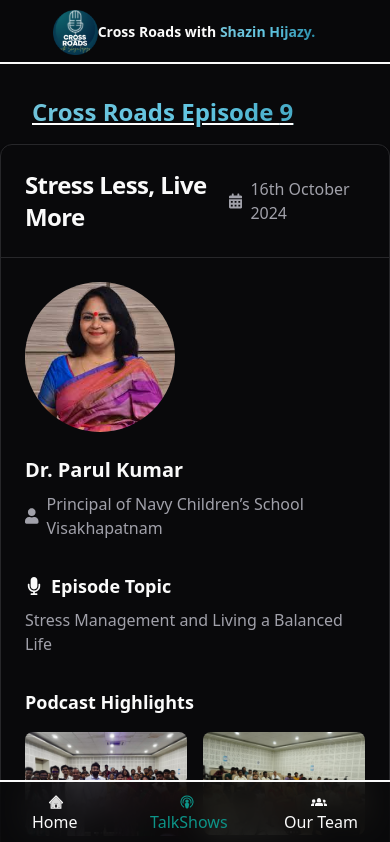
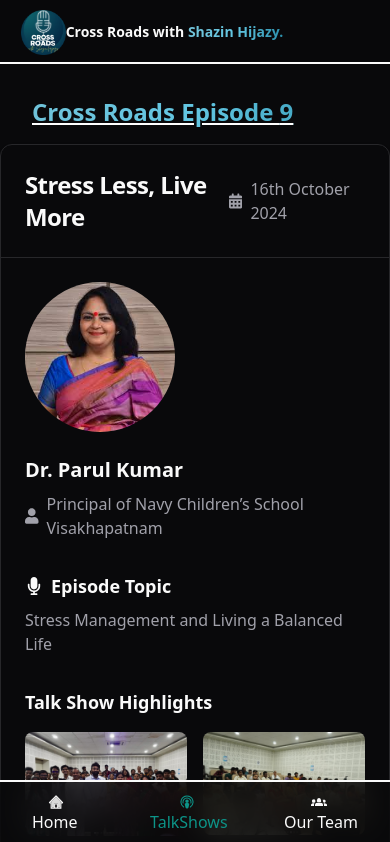
Before and after one commit to YGNTECHSTARTUP/cross-roads, a Next.js app: page /TalkShows in a window 390 px wide. Shown: the top 842 px of the page. Built offline with nearby package versions, Linux system fonts and the light colour scheme.

Commit message:
updated few things

```diff
--- a/app/comp/Navbar.tsx
+++ b/app/comp/Navbar.tsx
@@ -11,7 +11,7 @@ const Navbar = () => {
         <nav className='bg-background/80 h-16 text-lg font-bold  transition-all backdrop-blur-lg z-50 top-0 left-0 fixed w-full duration-300 border-primary border-b-2'>
         <div className="container flex h-16 items-center justify-between px-4 md:px-6">
 <Link href="/">
-<div className='container flex h-16 items-center font-bold font-sans text-md'>
+<div className='md:container flex h-16 items-center font-bold font-sans text-md'>
     &nbsp;
     <Image src={"/logoss.png"} alt="CrossRoads" width={45} height={45} />
     <span className='text-sm md:text-md lg:text-lg'>
--- a/app/comp/Podcast.tsx
+++ b/app/comp/Podcast.tsx
@@ -55,7 +55,7 @@ export default function PodcastTemplate({title, date,guestSpeaker, occupation, e
         </div>
 
         <div className="mt-8">
-          <h3 className="text-lg font-semibold mb-4">Podcast Highlights</h3>
+          <h3 className="text-lg font-semibold mb-4">Talk Show Highlights</h3>
           <div className="grid grid-cols-2 md:grid-cols-3 gap-4">
             {highlights.map((i,index) => (
               <Image
```
